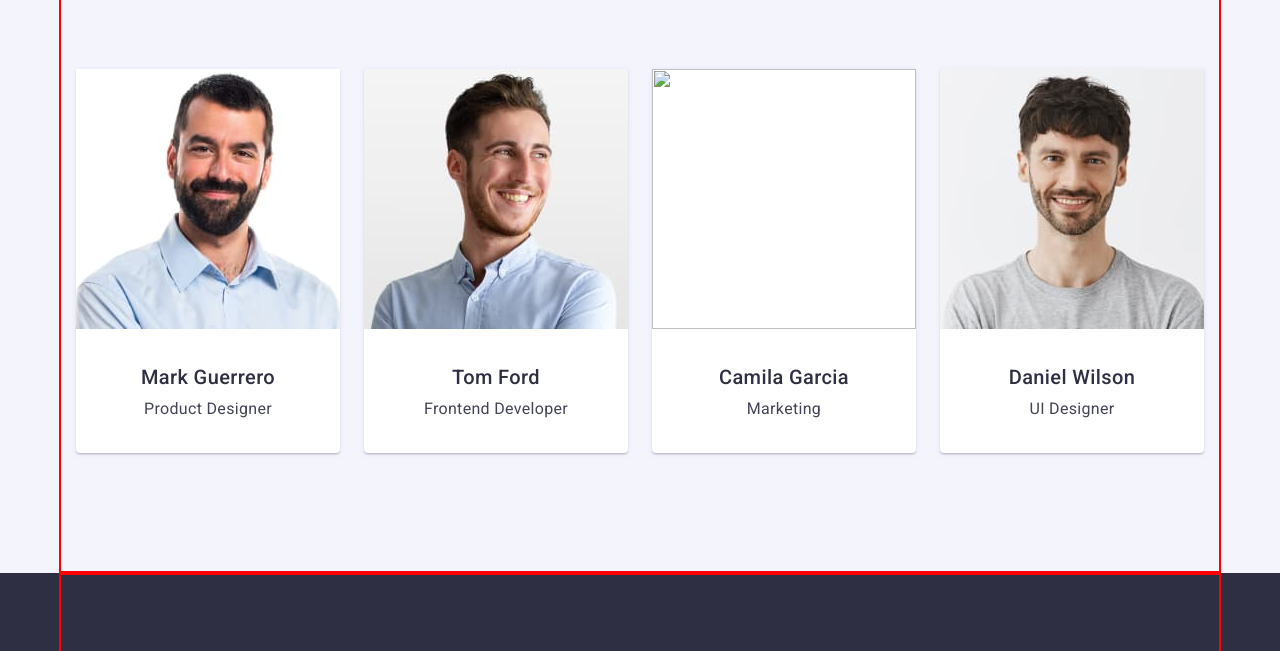
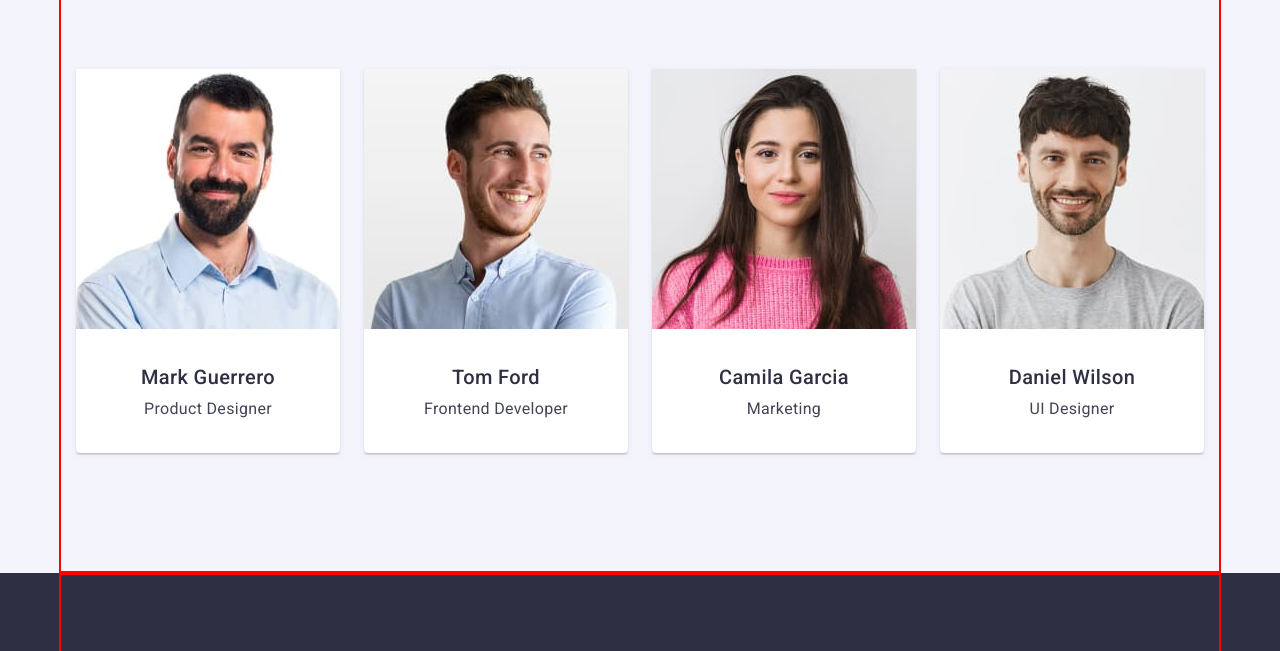
Before and after one commit to AnnaYakovenko29/goit-markup-hw-03, a plain HTML site: page index.html in a window 1280 px wide. Shown: the part 1766-2417 px from the top of the page. Drawn offline with nearby package versions, Linux system fonts and the light colour scheme.

Commit message:
goit-markup-hw-03

```diff
--- a/index.html
+++ b/index.html
@@ -124,7 +124,7 @@
                     <p class="team-text">Frontend Developer</p>
                 </li>
                 <li class="team-item">
-                    <img src="./images/our-team/camila-garcia.jpg alt="Camila Garcia" width="264" height="260">
+                    <img src="./images/our-team/camila-garcia.jpg" alt="Camila Garcia" width="264" height="260">
                     <h3 class="team-subtitle">Camila Garcia</h3>
                     <p class="team-text">Marketing</p>
                 </li>
```
